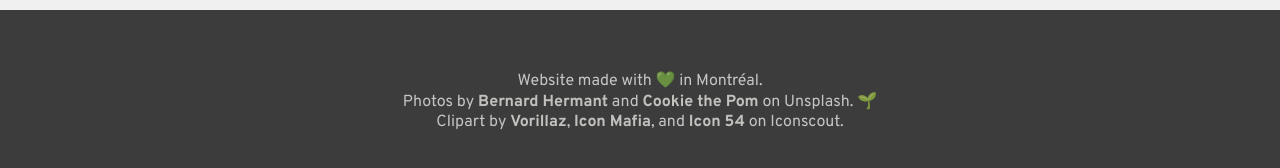
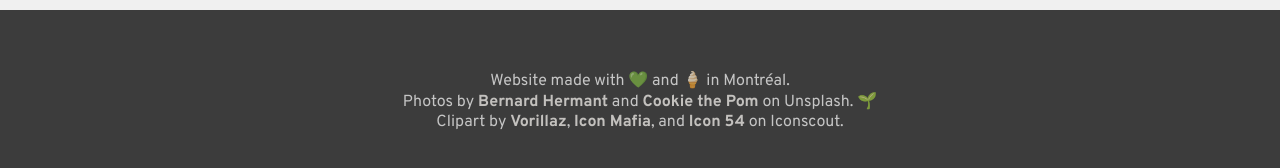
Before and after one commit to catscatscode/landing, a plain HTML site: page index.html in a window 1280 px wide. Shown: the part 1674-1842 px from the top of the page. Drawn offline with Linux system fonts and the light colour scheme; a web font is replaced by a local one.

Commit message:
Updated index.html - edited footer text

```diff
--- a/index.html
+++ b/index.html
@@ -103,7 +103,7 @@
   <!-- Footer section -->
   <div class="footer">
     <div class="container">
-      <p>Website made with 💚 in Montréal.<br>Photos by <a href="https://unsplash.com/photos/hQ3WZnY3yZ0" target="_blank">Bernard Hermant</a> and <a href="https://unsplash.com/@cookiethepom" target="_blank">Cookie the Pom</a> on Unsplash. 🌱<br>Clipart by <a href="https://iconscout.com/contributors/vorillaz" target="_blank">Vorillaz</a>, <a href="https://iconscout.com/contributors/icon-mafia" target="_blank">Icon Mafia</a>, and  <a href="https://iconscout.com/contributors/icon-54" target="_blank">Icon 54</a> on Iconscout.</p>
+      <p>Website made with 💚 and 🍦 in Montréal.<br>Photos by <a href="https://unsplash.com/photos/hQ3WZnY3yZ0" target="_blank">Bernard Hermant</a> and <a href="https://unsplash.com/@cookiethepom" target="_blank">Cookie the Pom</a> on Unsplash. 🌱<br>Clipart by <a href="https://iconscout.com/contributors/vorillaz" target="_blank">Vorillaz</a>, <a href="https://iconscout.com/contributors/icon-mafia" target="_blank">Icon Mafia</a>, and  <a href="https://iconscout.com/contributors/icon-54" target="_blank">Icon 54</a> on Iconscout.</p>
     </div>
   </div>
 
```
